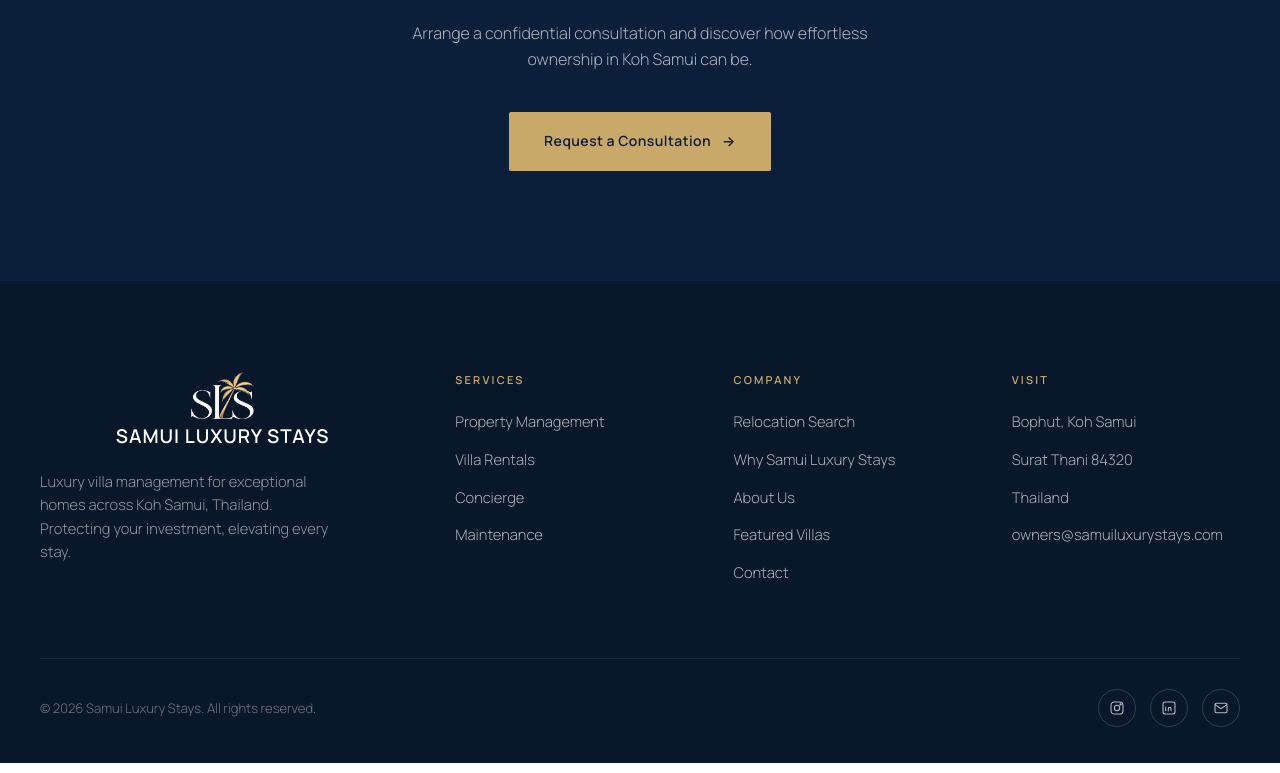
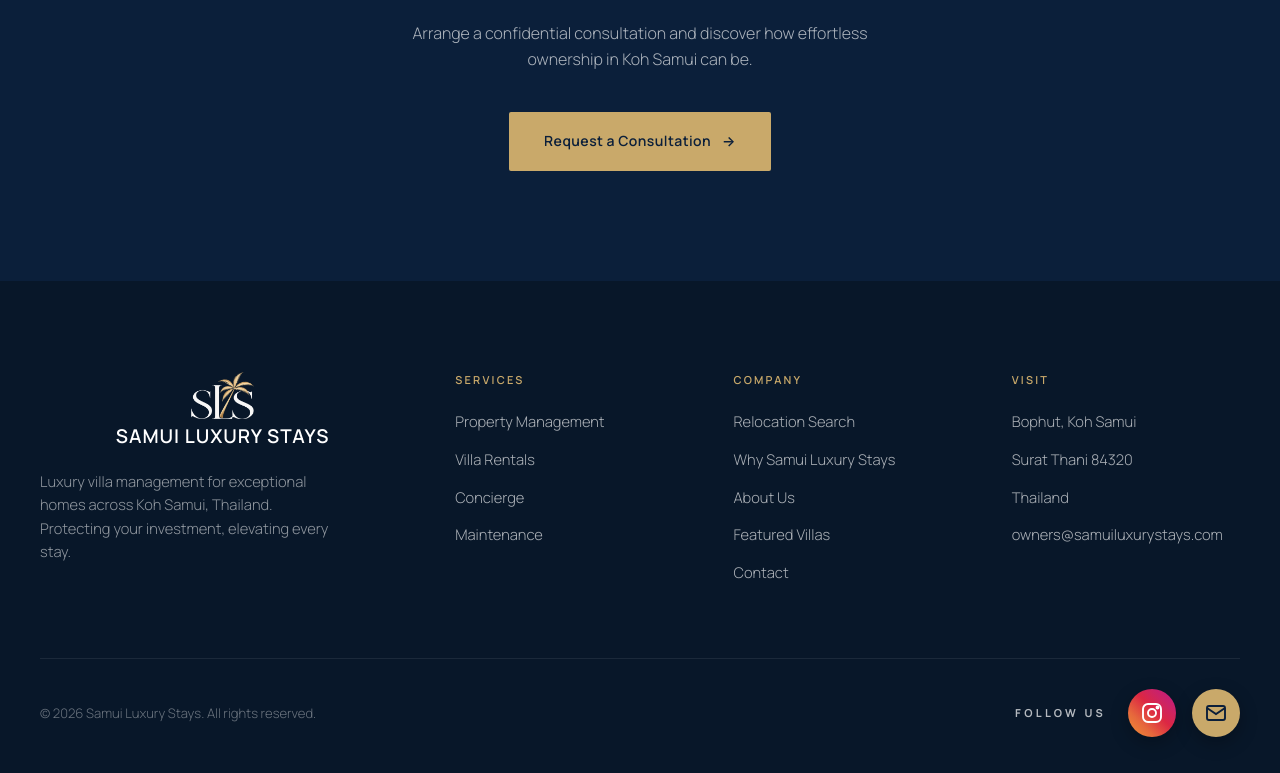
Before and after one commit to Suttonvrp5/sls-website, a website: page index.html in a window 1280 px wide. Shown: the part 5808-6581 px from the top of the page. Drawn offline with Linux system fonts and the light colour scheme.

Commit message:
Add files via upload

```diff
--- a/assets/css/styles.css
+++ b/assets/css/styles.css
@@ -357,10 +357,16 @@ footer{background:var(--navy-deep);color:#fff;padding:90px 0 36px}
 .foot-col a:hover{color:#fff;padding-left:5px}
 .foot-bot{display:flex;justify-content:space-between;align-items:center;padding-top:30px;flex-wrap:wrap;gap:16px}
 .foot-bot p{color:rgba(255,255,255,.4);font-size:.82rem;font-weight:300}
-.foot-social{display:flex;gap:14px}
-.foot-social a{width:38px;height:38px;border:1px solid rgba(255,255,255,.16);border-radius:50%;display:grid;place-items:center;color:rgba(255,255,255,.7);transition:.35s}
-.foot-social a:hover{border-color:var(--gold);color:var(--gold);transform:translateY(-3px)}
-.foot-social svg{width:16px;height:16px}
+.foot-social{display:flex;gap:16px;align-items:center}
+.foot-social a{width:48px;height:48px;border:0;border-radius:50%;display:grid;place-items:center;color:#fff;background:var(--gold);box-shadow:0 6px 18px rgba(0,0,0,.28);transition:transform .35s,box-shadow .35s,filter .35s}
+.foot-social a:hover{transform:translateY(-4px) scale(1.06);box-shadow:0 12px 26px rgba(0,0,0,.4);filter:brightness(1.08)}
+.foot-social svg{width:24px;height:24px;stroke-width:1.9}
+.foot-social a[aria-label="Instagram"]{background:linear-gradient(45deg,#f09433 0%,#e6683c 28%,#dc2743 55%,#cc2366 75%,#bc1888 100%)}
+.foot-social a[aria-label="Facebook"]{background:#1877F2}
+.foot-social a[aria-label="Email"]{background:var(--gold);color:var(--navy)}
+.foot-social a[aria-label="LinkedIn"]{display:none}
+.foot-social::before{content:"FOLLOW US";font-size:11px;letter-spacing:.3em;font-weight:700;color:rgba(255,255,255,.7);margin-right:6px}
+@media(max-width:560px){.foot-social::before{display:none}}
 
 /* ---------- RESPONSIVE ---------- */
 @media(max-width:1100px){
```
